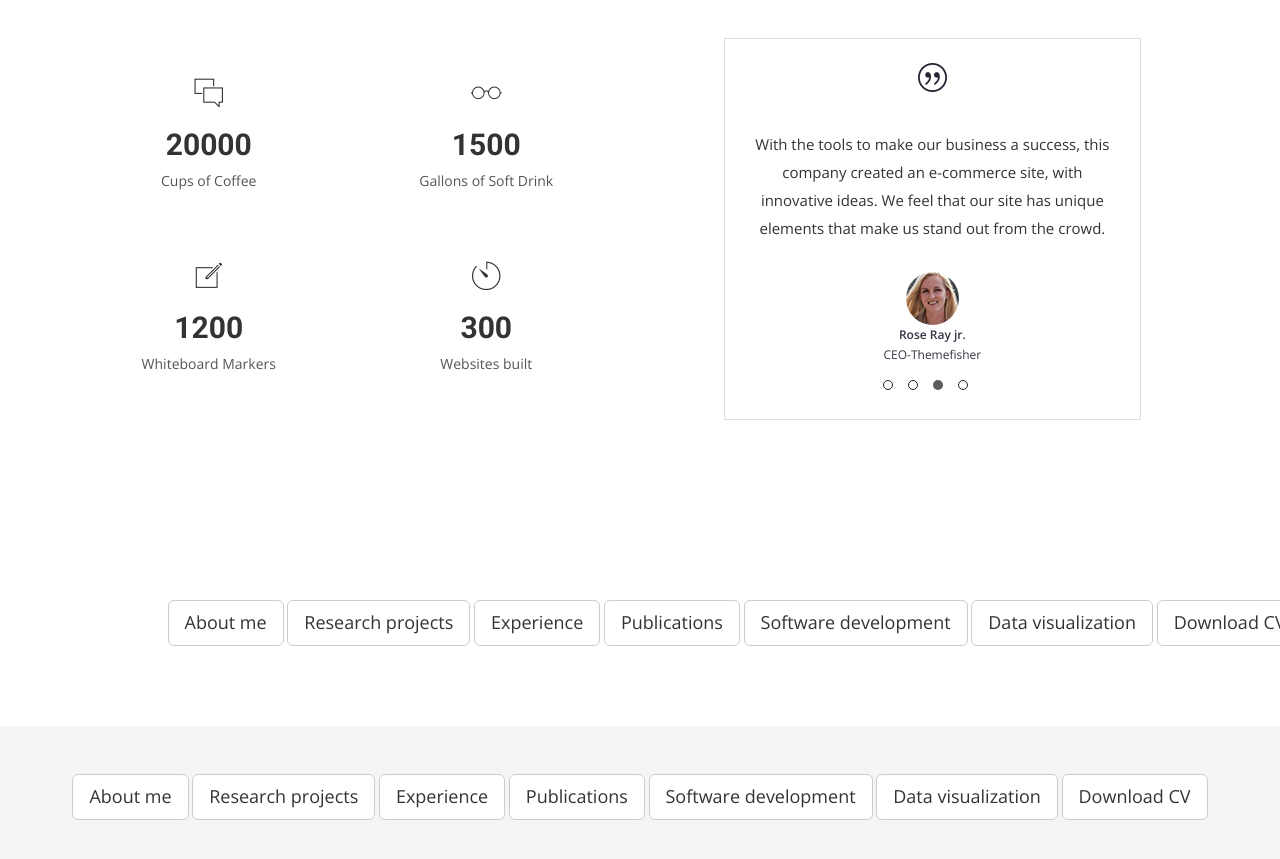
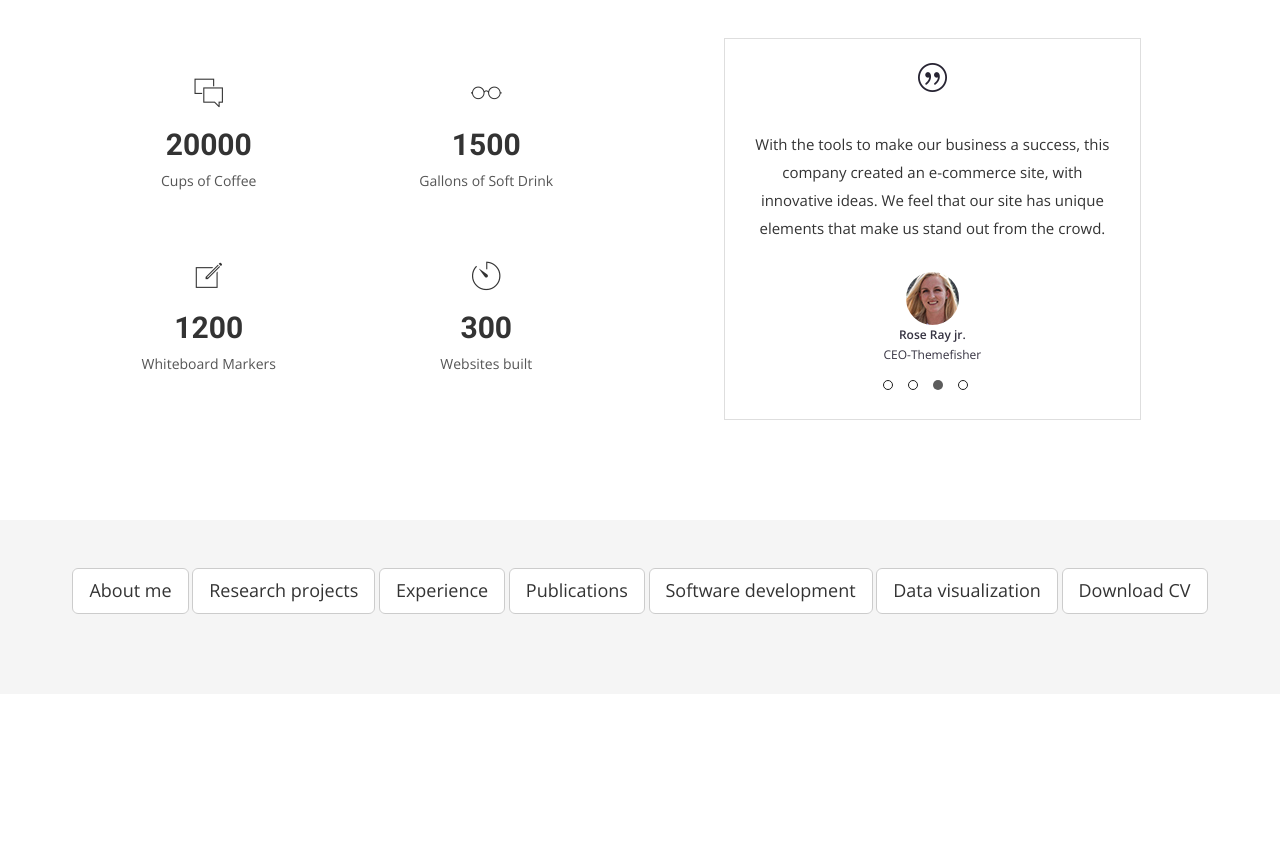
Before and after one commit to ekidando/Emma, a Jekyll site: the page built from index.html, in a window 1280 px wide and 900 px high, scrolled down 2366 px. Shown: the top 859 px of the window. Built offline with Jekyll 4.4.1, drawn with Linux system fonts in a browser that asks for light colours; nearby versions of some CDN libraries; some web fonts are replaced; after the commit the page ends 3060 px from its top, so only the background shows below that.

Commit message:
Update index.html

```diff
--- a/index.html
+++ b/index.html
@@ -126,28 +126,3 @@ published: true
     </div>
   </div>
 </section>
-
-
-<!-- Portfolio Start -->
-<section id="portfolio-work">
-    <div class="container">
-        <div class="row">
-          <div class="col-md-12 col-xs-push-1">
-            <div class="block">
-
-        <a href="index.html" class="btn btn-default btn-lg" role="button">About me</a>
-        <a href="research.html" class="btn btn-default btn-lg" role="button">Research projects</a>
-        <a href="experience.html" class="btn btn-default btn-lg" role="button">Experience</a>
-        <a href="publictn.html" class="btn btn-default btn-lg" role="button">Publications</a>
-     <a href="software.html" class="btn btn-default btn-lg" role="button">Software development</a>
-    <a href="publication.html" class="btn btn-default btn-lg" role="button">Data visualization</a>
-		<a href="File/Kidando_CV2.pdf" class="btn btn-default btn-lg"
-           target="_blank" role="button">Download CV</a>
-
-
-                </div>
-              </div>
-            </div>
-          </div>
-
-</section>
```
